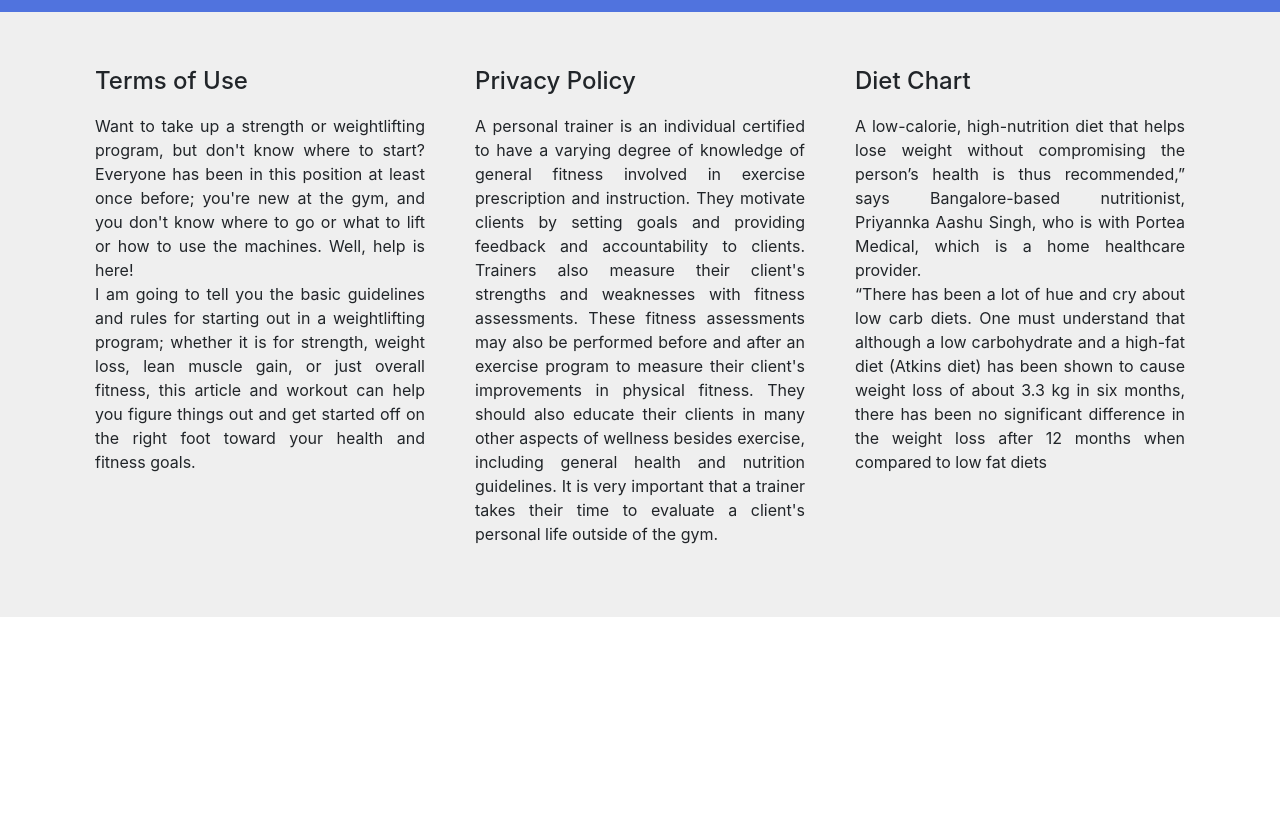
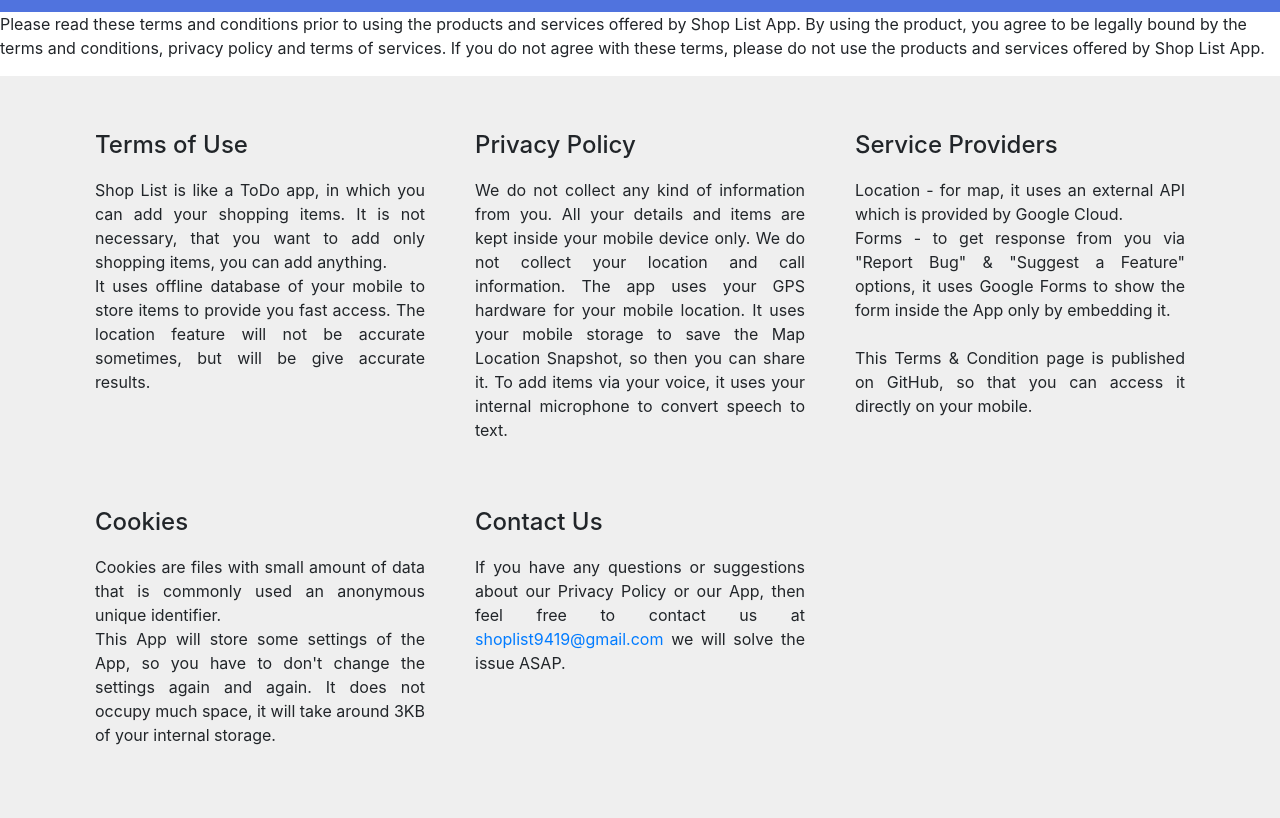
Before and after one commit to roshan9419/ShopListTermsPrivacyPolicy, a plain HTML site: page index.html in a window 1280 px wide. Shown: the part 72-890 px from the top of the page. Before the commit the page ends 800 px from the top, so only its background shows below. Drawn offline with nearby package versions, Linux system fonts and the light colour scheme.

Commit message:
Update index.html

```diff
--- a/index.html
+++ b/index.html
@@ -10,25 +10,44 @@
 </head>
 <body>
 	<section id="titleSection">
-		<h1 id="termtitle">Terms of Use and Privacy Policy</h1>
+		<h1 id="termtitle">Terms of Use &amp; Privacy Policy</h1>
 	</section>
+
+	<p id="read-terms">Please read these terms and conditions prior to using the products and services offered by Shop List App. By using the product, you agree to be legally bound by the terms and conditions, privacy policy and terms of services. If you do not agree with these terms, please do not use the products and services offered by Shop List App.</p>
+
 	<section id="services">
 
 		<div class="container">
 			<div class="row">
 				<div class="col-md-4">
 					<h4>Terms of Use</h4>
-		      <p>Want to take up a strength or weightlifting program, but don't know where to start? Everyone has been in this position at least once before; you're new at the gym, and you don't know where to go or what to lift or how to use the machines. Well, help is here! <br>I am going to tell you the basic guidelines and rules for starting out in a weightlifting program; whether it is for strength, weight loss, lean muscle gain, or just overall fitness, this article and workout can help you figure things out and get started off on the right foot toward your health and fitness goals.
+					<p>Shop List is like a ToDo app, in which you can add your shopping items. It is not necessary, that you want to add only shopping items, you can add anything.<br>It uses offline database of your mobile to store items to provide you fast access. The location feature will not be accurate sometimes, but will be give accurate results.
+					</p>
+				</div>
+				<div class="col-md-4">
+					<h4>Privacy Policy</h4>
+					<p>We do not collect any kind of information from you. All your details and items are kept inside your mobile device only. We do not collect your location and call information. The app uses your GPS hardware for your mobile location. It uses your mobile storage to save the Map Location Snapshot, so then you can share it. To add items via your voice, it uses your internal microphone to convert speech to text.</p>
+				</div>
+				<div class="col-md-4">
+					<h4>Service Providers</h4>
+					<p>
+						Location - for map, it uses an external API which is provided by Google Cloud.<br>
+						Forms - to get response from you via "Report Bug" & "Suggest a Feature" options, it uses Google Forms to show the form inside the App only by embedding it.<br><br>
+						This Terms & Condition page is published on GitHub, so that you can access it directly on your mobile.
 
 					</p>
 				</div>
 				<div class="col-md-4">
-		      <h4>Privacy Policy</h4>
-		      <p>A personal trainer is an individual certified to have a varying degree of knowledge of general fitness involved in exercise prescription and instruction. They motivate clients by setting goals and providing feedback and accountability to clients. Trainers also measure their client's strengths and weaknesses with fitness assessments. These fitness assessments may also be performed before and after an exercise program to measure their client's improvements in physical fitness. They should also educate their clients in many other aspects of wellness besides exercise, including general health and nutrition guidelines. It is very important that a trainer takes their time to evaluate a client's personal life outside of the gym.</p>
+					<h4>Cookies</h4>
+					<p>
+						Cookies are files with small amount of data that is commonly used an anonymous unique identifier. <br>
+						This App will store some settings of the App, so you have to don't change the settings again and again. It does not occupy much space, it will take around 3KB of your internal storage.
+					</p>
 				</div>
 				<div class="col-md-4">
-		      <h4>Diet Chart</h4>
-		      <p>A low-calorie, high-nutrition diet that helps lose weight without compromising the person’s health is thus recommended,” says Bangalore-based nutritionist, Priyannka Aashu Singh, who is with Portea Medical, which is a home healthcare provider. <br>“There has been a lot of hue and cry about low carb diets. One must understand that although a low carbohydrate and a high-fat diet (Atkins diet) has been shown to cause weight loss of about 3.3 kg in six months, there has been no significant difference in the weight loss after 12 months when compared to low fat diets
+					<h4>Contact Us</h4>
+					<p>
+						If you have any questions or suggestions about our Privacy Policy or our App, then feel free to contact us at <a href="shoplist9419@gmail.com">shoplist9419@gmail.com</a> we will solve the issue ASAP.
 					</p>
 				</div>
 			</div>
```
Lines whose indentation alone changed are shown as unchanged.
